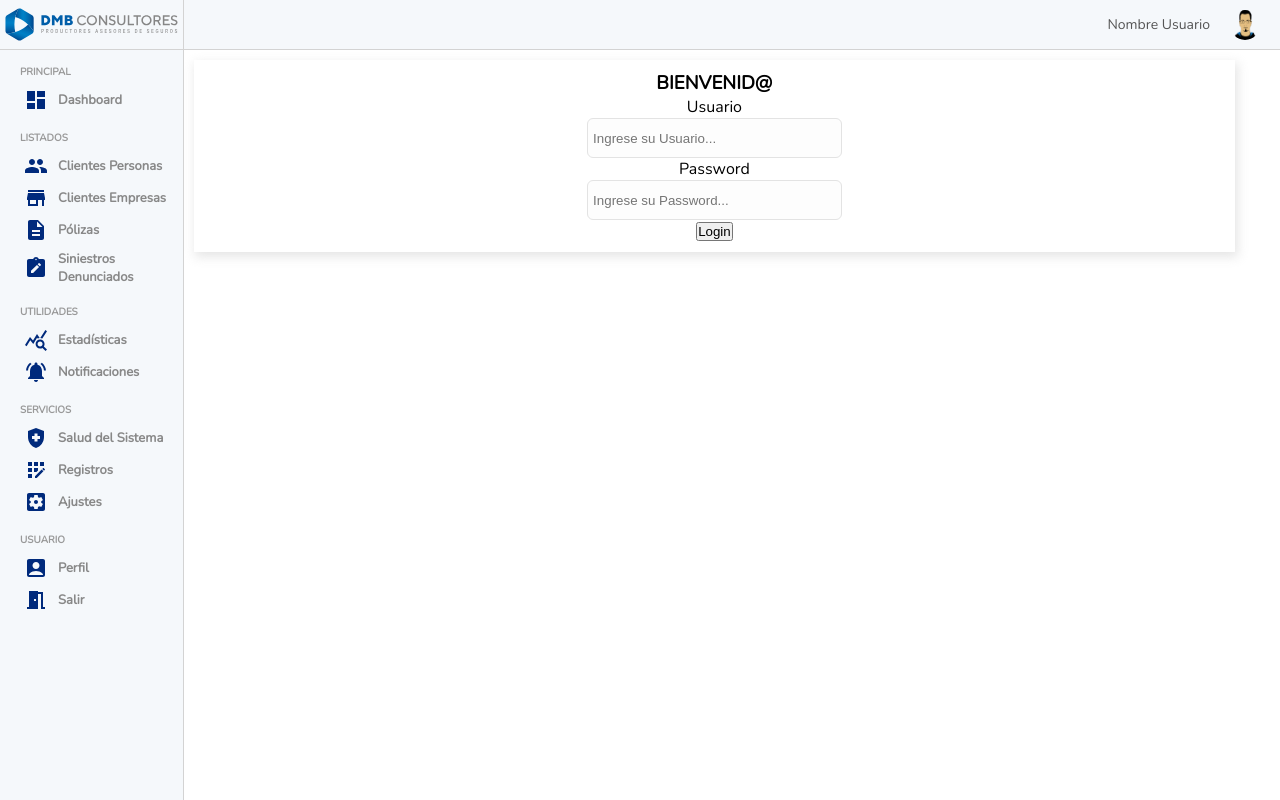
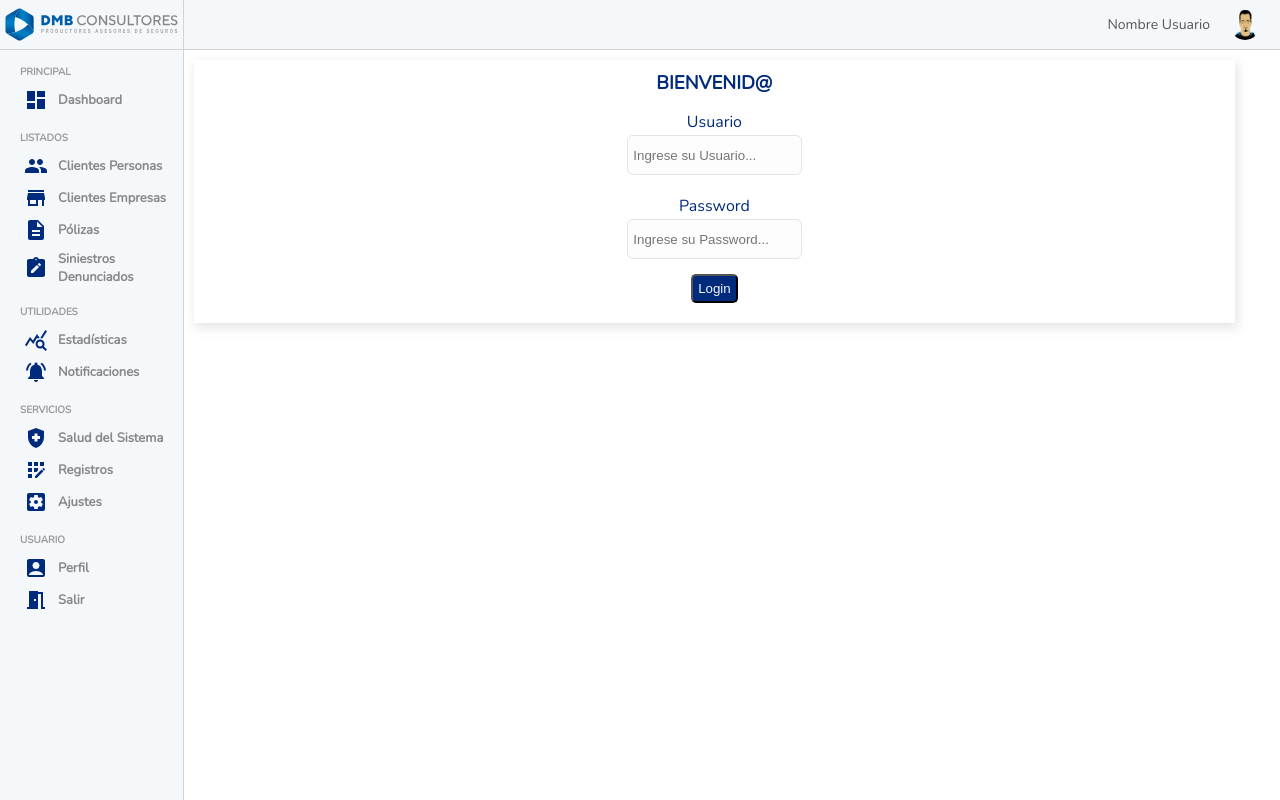
Before and after one commit to Emilix22/dmb-sistem, a React (Vite) app: page / in a window 1280 px wide. Built offline with nearby package versions, Linux system fonts and the light colour scheme; no server answers.

Commit message:
agrego polizastodasList

```diff
--- a/src/components/App/App.jsx
+++ b/src/components/App/App.jsx
@@ -4,12 +4,13 @@ import { Routes, Route, useParams } from 'react-router-dom';
 import Sidebar from "../Sidebar/Sidebar";
 import Navbar from "../Navbar/Navbar";
 import Dashboard from '../Dashboard/Dashboard'
-import ClientesPersonaList from "../ClientesPersonaList/ClientesPersonaList";
+import ClientesPersonaList from "../ClientesList/ClientesPersonaList";
 import PolizasAvencer from "../PolizasList/PolizasAvencer";
 import SiniestrosTodosList from "../SiniestrosList/SiniestrosTodosList";
 import SiniestrosTipos from "../SiniestrosList/SiniestrosTipos";
-import ClientePersonaFicha from "../ClientesPersonaList/ClientePersonaFicha";
+import ClientePersonaFicha from "../ClientesList/ClientePersonaFicha";
 import Login from "../Login/Login";
+import PolizasList from "../PolizasList/PolizasList";
 
 
 function App() {
@@ -190,6 +191,11 @@ function App() {
                          siniestrosHogar={siniestrosHogar}
                         />
                     } />
+
+                    <Route path="/polizas_todas_list" element={
+                        <PolizasList polizas={polizas} />
+                    } />
+
                     <Route path="/siniestros_tipos" element={
                         <SiniestrosTipos />
                     } />
--- a/src/components/Dashboard/Dashboard.jsx
+++ b/src/components/Dashboard/Dashboard.jsx
@@ -31,7 +31,7 @@ function Dashboard({ polizas, clientesPersonas, polizasVencer, siniestrosAuto, s
                       />
                     <Widget
                      title="PÓLIZAS"
-                     link="Ver todas las pólizas"
+                     link={<Link to={'/polizas_todas_list'}>Ver todas las pólizas</Link>}
                      isMoney="#"
                      counter={polizas.meta.total}
                      icon={<DescriptionIcon className="iconWidget" style={{color: "#002a7c", backgroundColor: "dfe9f5"}} />}
--- a/src/components/Login/Login.css
+++ b/src/components/Login/Login.css
@@ -12,4 +12,49 @@
     box-shadow: 2px 4px 10px 1px rgba(201, 201, 201, 0.47);
     margin-top: 10px;
     margin-left: 10px;
+    color: #002a7c;
   }
+
+  .login-form {
+    display: flex;
+    align-items: center;
+    justify-content: center;
+    gap: 10px;
+    padding: 10px;
+    flex-direction: column;
+    text-align: center;
+  }
+
+  .form-group-1 {
+    width: 95%;
+    display: flex;
+    align-items: center;
+    justify-content: center;
+    gap: 2px;
+    padding: 5px;
+    min-height: 50px;
+    flex-direction: column;
+    text-align: center;
+  }
+
+  .form-group-1 input, select {
+    width: 100%;
+    height: 40px;
+    border: solid 1px #e3e3e3;
+    background-color: #fdfdfd;
+    outline: none;
+    padding-left: 5px;
+    text-align: left;
+    border-radius: 6px;
+  }
+
+  .btn-login {
+    display: flex;
+    align-items: center;
+    justify-content: center;
+    padding: 5px;
+    background-color: #002a7c;
+    color: whitesmoke;
+    border-radius: 5px;
+    cursor: pointer;
+  }
--- a/src/components/Login/Login.jsx
+++ b/src/components/Login/Login.jsx
@@ -9,7 +9,7 @@ function Login() {
             <h3 className='welcome-login'>BIENVENID@</h3>
             <div className='login-form'>
 
-                <div className='form-group'>
+                <div className='form-group-1'>
                     <label htmlFor="usuario">Usuario</label>
                     <input
                      className='form-input'
@@ -24,7 +24,7 @@ function Login() {
 
                     } */}
                 </div>
-                <div className='form-group'>
+                <div className='form-group-1'>
                     <label htmlFor="passwordLogin">Password</label>
                     <input
                      className='form-input'
@@ -42,7 +42,7 @@ function Login() {
                 {/* <div className='form-group'>
                     <FormControlLabel name='rememberUser' control={<Checkbox onChange={(e) => setRememberUser(e.target.value)} color="success" />} label="Recordarme" />
                 </div> */}
-                <button >Login</button>
+                <button className='btn-login'>Login</button>
             </div>
         </form>
         </div>
--- a/src/components/PolizasList/PolizasList.jsx
+++ b/src/components/PolizasList/PolizasList.jsx
@@ -0,0 +1,64 @@
+import React from 'react'
+import '../TablasCSS/Tabla.css'
+import RowTable from './RowTable';
+
+function PolizasList({ polizas }) {
+    return (
+                <div className="listado-tabla">
+                    <h3>Listado de Pólizas</h3>
+                    <table
+                    className="table table-bordered"
+                    id="dataTable"
+                    width="100%"
+                    cellSpacing="0"
+                    >
+                        <thead>
+                            <tr>
+                                <td>
+                                <strong>N° Póliza</strong>
+                                </td>
+                                <td>
+                                <strong>Tipo</strong>
+                                </td>
+                                <td>
+                                <strong>Cobertura</strong>
+                                </td>
+                                <td>
+                                <strong>Vigencia Desde</strong>
+                                </td>
+                                <td>
+                                <strong>Vigencia Hasta</strong>
+                                </td>
+                                <td>
+                                <strong>Cliente</strong>
+                                </td>
+                            </tr>
+                        </thead>
+                        <tbody>
+                            {
+                                polizas ? polizas.data.map((poliza, index) => {
+
+                                    return <RowTable
+                                        numero_poliza={poliza.numero_poliza}
+                                        tipo={poliza.tipos_polizas.nombre_tipo_poliza}
+                                        cobertura={poliza.cobertura}
+                                        vigencia_desde={poliza.vigencia_desde}
+                                        vigencia_hasta={poliza.vigencia_hasta}
+                                        cliente={
+                                        poliza.cliente_persona_id
+                                        ? poliza.clientes_personas_poliza.nombre + " " + poliza.clientes_personas_poliza.apellido + " (DNI " + poliza.clientes_personas_poliza.dni + ")"
+                                        : poliza.cliente_empresa_id
+                                        ? poliza.clientes_empresas_poliza.nombre_empresa + " (CUIT " + poliza.clientes_empresas_poliza.cuit
+                                        : ""
+                                        }
+                                        key={poliza + index}
+                                    />
+                                }) : "Cargando"
+                            }
+                        </tbody>
+                    </table>
+                </div>
+    )
+}
+
+export default PolizasList
```
Also changed, not shown: src/components/ClientesList/ClientePersonaFicha.css (renamed from src/components/ClientesPersonaList/ClientePersonaFicha.css), src/components/ClientesList/ClientePersonaFicha.jsx (renamed from src/components/ClientesPersonaList/ClientePersonaFicha.jsx), src/components/ClientesList/ClientesPersonaList.css (renamed from src/components/ClientesPersonaList/ClientesPersonaList.css), src/components/ClientesList/ClientesPersonaList.jsx (renamed from src/components/ClientesPersonaList/ClientesPersonaList.jsx), src/components/ClientesList/RowTable.jsx (renamed from src/components/ClientesPersonaList/RowTable.jsx).
